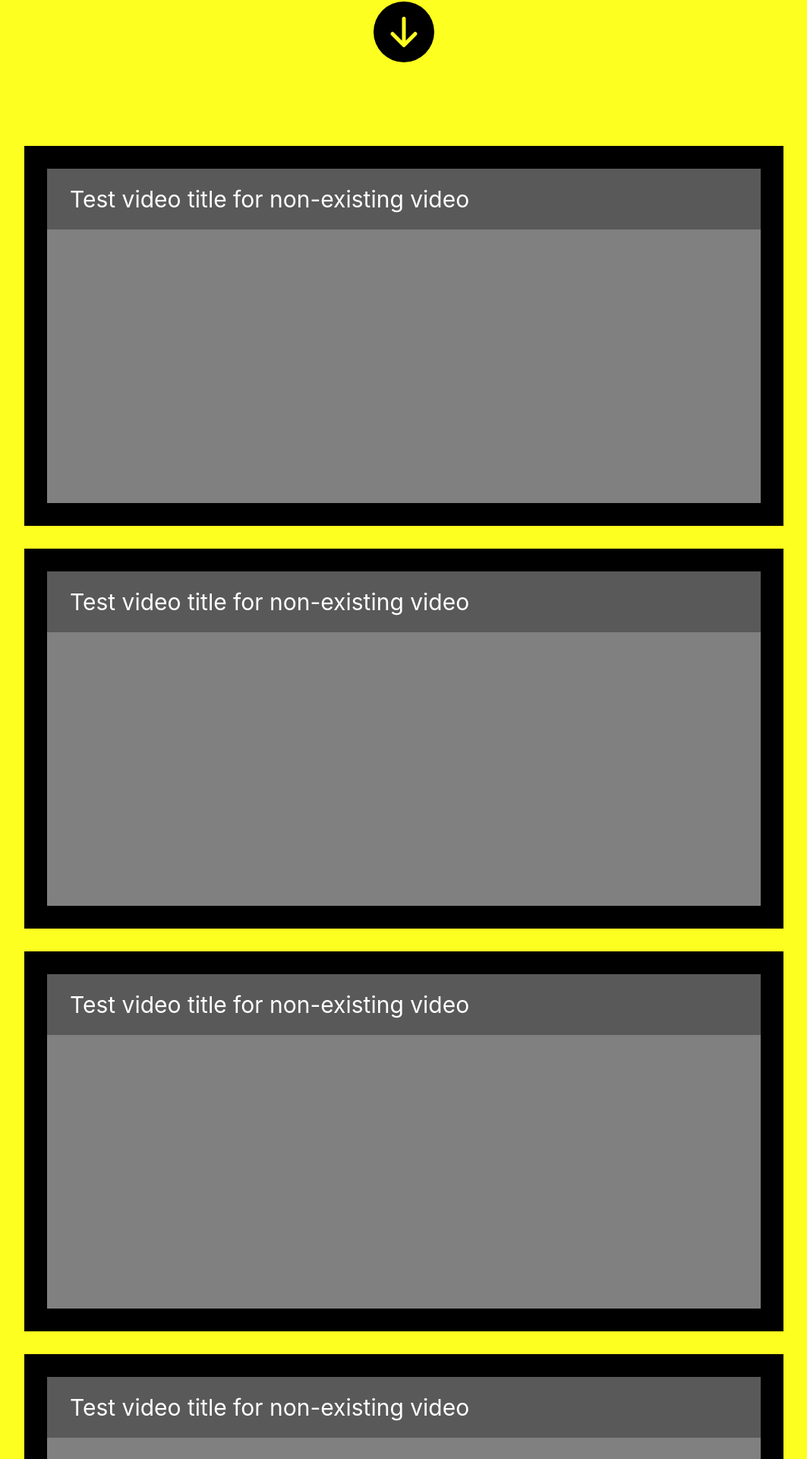
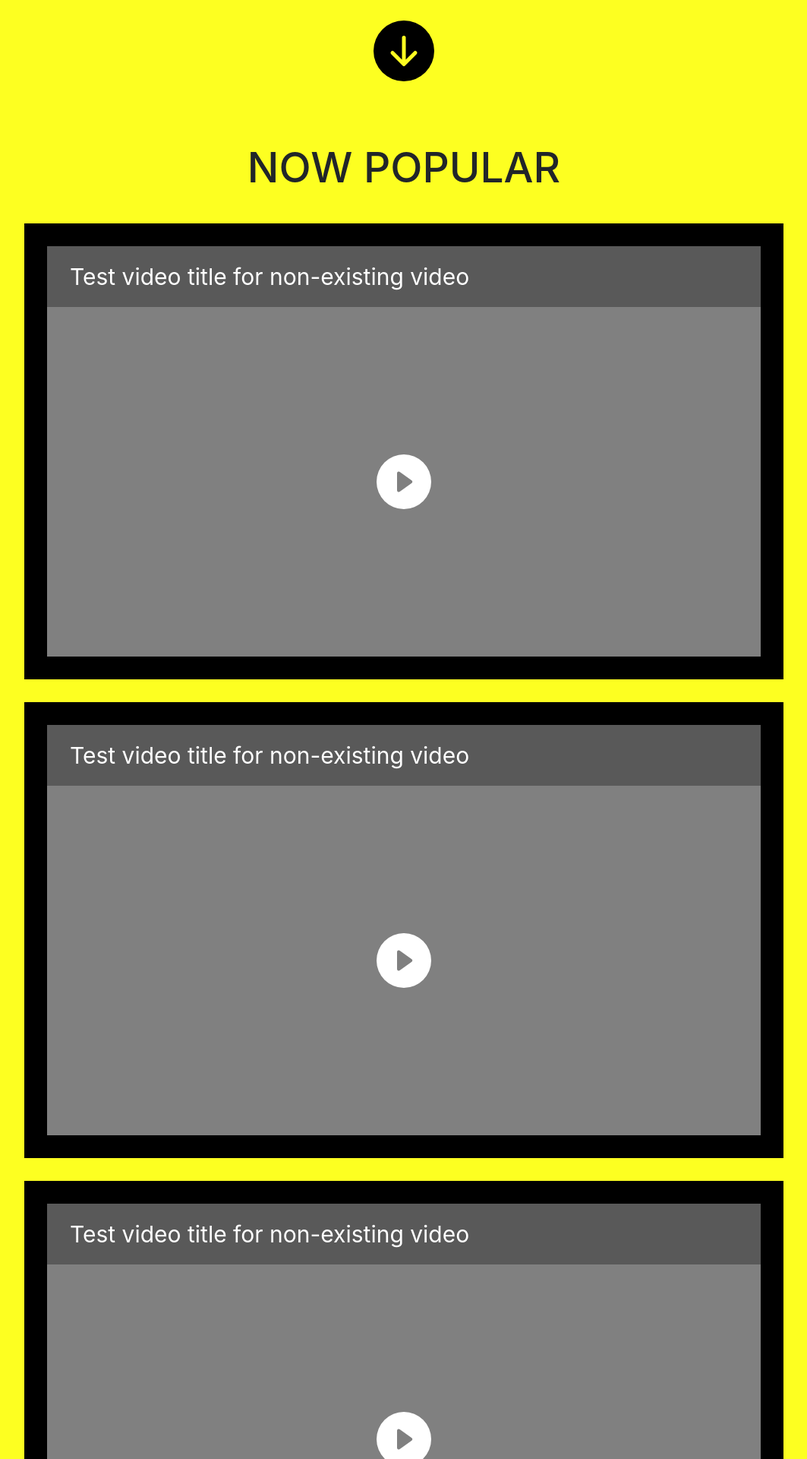
Before and after one commit to IO2-2023-JB/13, a React (Create React App) app in the folder Frontend/: page /home in a window 1280 px wide. Shown: the part 825-2745 px from the top of the page at 76% size, without its empty margins (108-1171 px from the left). Built offline with nearby package versions, Linux system fonts and the light colour scheme.

Commit message:
Improved the look of videos list

```diff
--- a/Frontend/src/Home.css
+++ b/Frontend/src/Home.css
@@ -16,7 +16,7 @@
 .box {
     background-color: black;
     width: 1000px;
-    height: 500px;
+    height: 600px;
     margin: 30px;
     padding: 30px;
     display: flex;
@@ -47,5 +47,8 @@
 .movie_thumbnail {
     background-color: gray;
     width: 940px;
-    height: 360px;
+    height: 460px;
+    display: flex;
+    align-items: center;
+    justify-content: center;
 }
--- a/Frontend/src/Home.js
+++ b/Frontend/src/Home.js
@@ -15,12 +15,15 @@ export class Home extends Component{
                         <input type="text" placeholder="what are you looking for? ..." width="300" className="search-bars"/>
                     </tr>
                     <tr>
-                        <img src={logo} alt="Italian Trulli" width="850" />
+                        <img src={logo} alt="Italian Trulli" width="880" />
                     </tr>
                     <tr>
                         <svg xmlns="http://www.w3.org/2000/svg" width="80" height="80" fill="black" class="bi bi-arrow-down-circle-fill" viewBox="0 0 16 16" className="buttons2">
                             <path d="M16 8A8 8 0 1 1 0 8a8 8 0 0 1 16 0zM8.5 4.5a.5.5 0 0 0-1 0v5.793L5.354 8.146a.5.5 0 1 0-.708.708l3 3a.5.5 0 0 0 .708 0l3-3a.5.5 0 0 0-.708-.708L8.5 10.293V4.5z"/>
                         </svg>
+                    </tr>
+                    <tr>
+                    <h1>NOW POPULAR</h1>
                     </tr>
                     <tr>
                         <div className="box">
@@ -33,7 +36,9 @@ export class Home extends Component{
                                 </tr>
                                 <tr>
                                 <div className="movie_thumbnail">
-
+                                    <svg xmlns="http://www.w3.org/2000/svg" width="72" height="72" fill="white" class="bi bi-play-circle-fill" viewBox="0 0 16 16">
+                                        <path d="M16 8A8 8 0 1 1 0 8a8 8 0 0 1 16 0zM6.79 5.093A.5.5 0 0 0 6 5.5v5a.5.5 0 0 0 .79.407l3.5-2.5a.5.5 0 0 0 0-.814l-3.5-2.5z"/>
+                                    </svg>
                                 </div>
                                 </tr>
                             </table>
@@ -49,7 +54,9 @@ export class Home extends Component{
                                 </tr>
                                 <tr>
                                 <div className="movie_thumbnail">
-
+                                    <svg xmlns="http://www.w3.org/2000/svg" width="72" height="72" fill="white" class="bi bi-play-circle-fill" viewBox="0 0 16 16">
+                                        <path d="M16 8A8 8 0 1 1 0 8a8 8 0 0 1 16 0zM6.79 5.093A.5.5 0 0 0 6 5.5v5a.5.5 0 0 0 .79.407l3.5-2.5a.5.5 0 0 0 0-.814l-3.5-2.5z"/>
+                                    </svg>
                                 </div>
                                 </tr>
                             </table>
@@ -65,7 +72,9 @@ export class Home extends Component{
                                 </tr>
                                 <tr>
                                 <div className="movie_thumbnail">
-
+                                    <svg xmlns="http://www.w3.org/2000/svg" width="72" height="72" fill="white" class="bi bi-play-circle-fill" viewBox="0 0 16 16">
+                                        <path d="M16 8A8 8 0 1 1 0 8a8 8 0 0 1 16 0zM6.79 5.093A.5.5 0 0 0 6 5.5v5a.5.5 0 0 0 .79.407l3.5-2.5a.5.5 0 0 0 0-.814l-3.5-2.5z"/>
+                                    </svg>
                                 </div>
                                 </tr>
                             </table>
@@ -81,7 +90,9 @@ export class Home extends Component{
                                 </tr>
                                 <tr>
                                 <div className="movie_thumbnail">
-
+                                    <svg xmlns="http://www.w3.org/2000/svg" width="72" height="72" fill="white" class="bi bi-play-circle-fill" viewBox="0 0 16 16">
+                                        <path d="M16 8A8 8 0 1 1 0 8a8 8 0 0 1 16 0zM6.79 5.093A.5.5 0 0 0 6 5.5v5a.5.5 0 0 0 .79.407l3.5-2.5a.5.5 0 0 0 0-.814l-3.5-2.5z"/>
+                                    </svg>
                                 </div>
                                 </tr>
                             </table>
```
